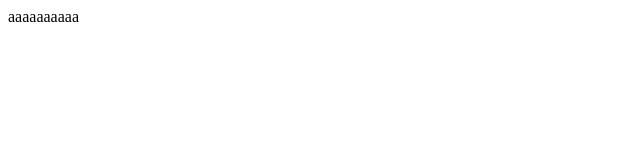
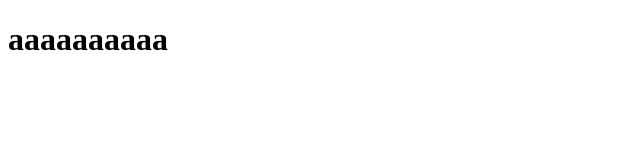
Before and after one commit to BernardoCastroBarros/BernardoCastroBarros.github.io, a plain HTML site: page index.html in a window 1280 px wide. Shown: the whole page, without its empty margins (0-640 px from the left). Drawn offline with Linux system fonts and the light colour scheme.

Commit message:
Versao 2.1

```diff
--- a/index.html
+++ b/index.html
@@ -7,6 +7,6 @@
     <title>Document</title>
 </head>
 <body>
-    <header>aaaaaaaaaa</header>
+    <header><h1>aaaaaaaaaa</h1></header>
 </body>
 </html>
```
